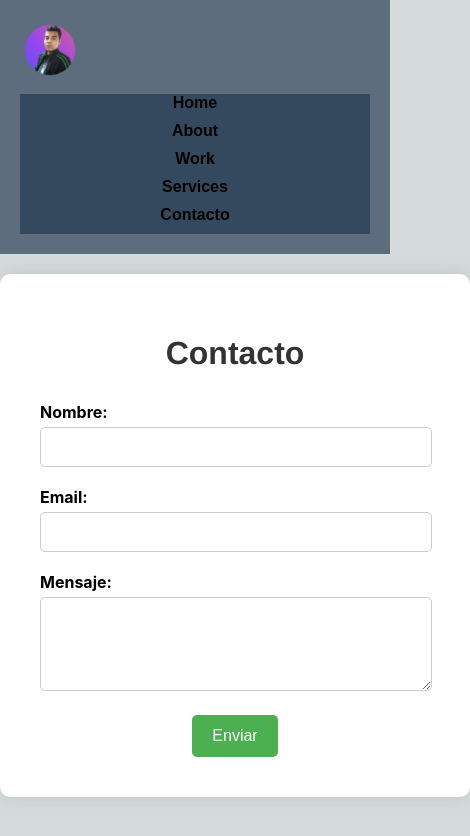
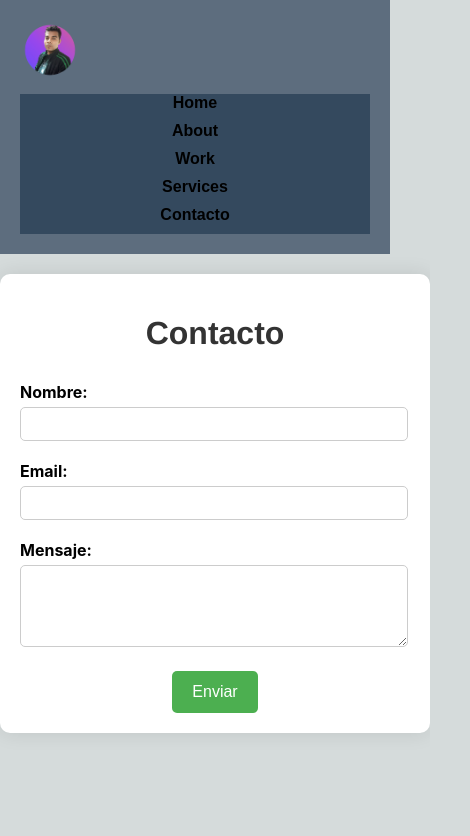
Before and after one commit to Elliam-Sanchez510/Landing-page, a React (Create React App) app: page /contact in a window 390 px wide. Shown: the top 836 px of the page, 470 px wide, since content can reach past the window. Built offline with nearby package versions, Linux system fonts and the light colour scheme.

Commit message:
Adding animate styles in Work

```diff
--- a/src/components/styles/Contact.css
+++ b/src/components/styles/Contact.css
@@ -51,3 +51,28 @@ button {
 button:hover {
     background-color: #45a049;
 }
+
+/* Estilos responsive */
+
+@media screen and (max-width: 768px) {
+    .container {
+        padding: 20px;
+    }
+
+    input[type="text"],
+    input[type="email"],
+    textarea {
+        width: calc(100% - 20px);
+        padding: 8px;
+    }
+}
+
+@media screen and (max-width: 480px) {
+    input[type="text"],
+    input[type="email"],
+    textarea {
+        width: calc(100% - 20px);
+        padding: 8px;
+        font-size: 14px;
+    }
+}
--- a/src/components/styles/Work.css
+++ b/src/components/styles/Work.css
@@ -10,23 +10,42 @@
     margin-bottom: 20px;
     border-radius: 8px;
     box-shadow: 0px 0px 10px 0px rgba(0, 0, 0, 0.1);
+    transition: background-color 0.3s ease, box-shadow 0.3s ease;
+}
+
+.proyecto:hover {
+    background-color: #ffffff;
+    box-shadow: 0px 0px 20px 0px rgba(0, 0, 0, 0.2);
 }
 
 .proyecto h2 {
     font-size: 24px;
     margin-bottom: 10px;
+    transition: font-size 0.3s ease, margin-bottom 0.3s ease;
+}
+
+.proyecto:hover h2 {
+    font-size: 28px;
+    margin-bottom: 15px;
 }
 
 .proyecto p {
     margin-bottom: 15px;
+    transition: margin-bottom 0.3s ease;
+}
+
+.proyecto:hover p {
+    margin-bottom: 20px;
 }
 
 .proyecto a {
     color: #007bff;
     text-decoration: none;
     font-weight: bold;
+    transition: color 0.3s ease;
 }
 
 .proyecto a:hover {
+    color: #0056b3;
     text-decoration: underline;
 }
```
